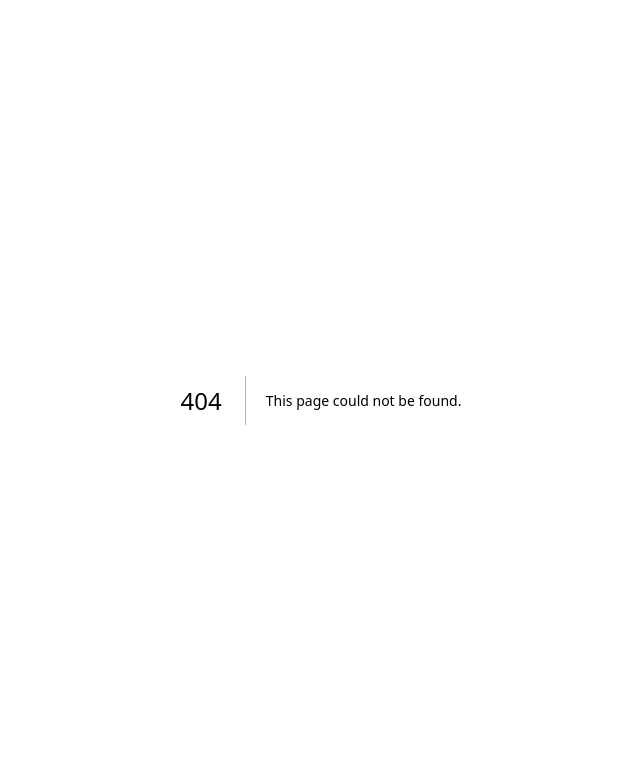
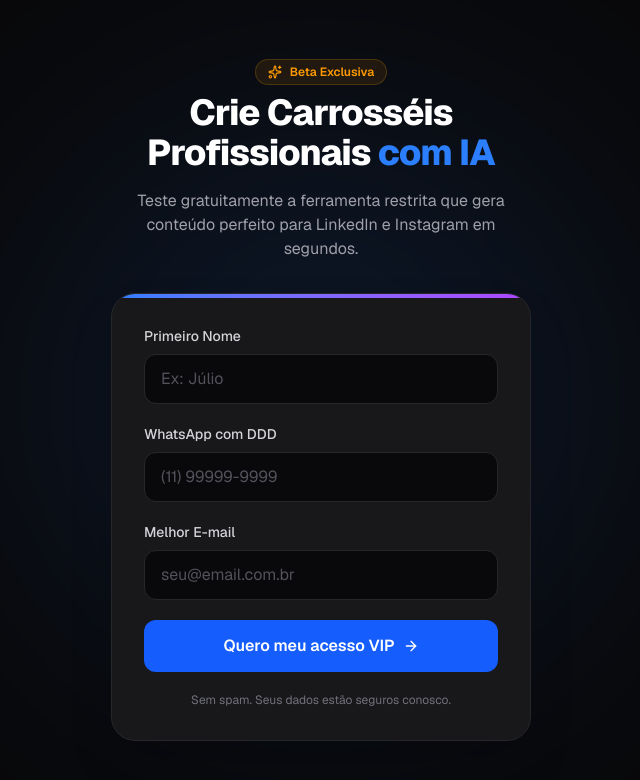
Before and after one commit to caladojuliocesar-eng/OttoMatic-Carrossel-News, a Next.js app: page /vip in a window 1280 px wide. Before the commit this address had no page. Shown: the top 780 px of the page, without its empty margins (319-959 px from the left). Built offline with nearby package versions, Linux system fonts and the light colour scheme.

Commit message:
feat: landing page vip com google sheets integration

```diff
--- /dev/null
+++ b/err.html
@@ -0,0 +1 @@
+<!DOCTYPE html><html><head><link rel="shortcut icon" href="//ssl.gstatic.com/docs/script/images/favicon.ico"><title>Erro</title><style type="text/css" nonce="ifLNlKqnQgz_yBh2pddJHw">body {background-color: #fff; margin: 0; padding: 0;}.errorMessage {font-family: Arial,sans-serif; font-size: 12pt; font-weight: bold; line-height: 150%; padding-top: 25px;}</style></head><body style="margin:20px"><div><img alt="Google Apps Script" src="//ssl.gstatic.com/docs/script/images/logo.png"></div><div style="text-align:center;font-family:monospace;margin:50px auto 0;max-width:600px">TypeError: &quot;&quot; is not a function (linha 1, arquivo &quot;Código&quot;)</div></body></html>
--- /dev/null
+++ b/src/app/api/leads/route.js
@@ -0,0 +1,43 @@
+import { NextResponse } from 'next/server';
+
+export async function POST(request) {
+  try {
+    const body = await request.json();
+
+    const webhookUrl = process.env.GOOGLE_SHEETS_WEBHOOK_URL;
+
+    if (!webhookUrl) {
+      console.error('GOOGLE_SHEETS_WEBHOOK_URL não configurada no .env.local');
+      return NextResponse.json({ error: 'Configuração do sistema ausente' }, { status: 500 });
+    }
+
+    // Encaminha os dados do formulário para o Google Apps Script de forma segura,
+    // ocultando a URL real do usuário final.
+    const response = await fetch(webhookUrl, {
+      method: 'POST',
+      body: JSON.stringify(body),
+      // Algumas requisições fetch para o Apps Script podem dar erro de CORS se passarmos Content-Type,
+      // mas como o Apps Script em POST usa content body como JSON, texto puro (text/plain) ou nulo resolve.
+      // E é vital não exigir headers complexos.
+      headers: {
+        'Content-Type': 'text/plain;charset=utf-8',
+      },
+      // follow: Google script redirects to an HTML page after POST, NextJS fetch handles it OK if redirected.
+    });
+
+    // O status HTTP normal de sucesso pra fetch no google script é 200, mas com redirc.
+    const responseText = await response.text();
+    let result = { status: 'success' }; // Default to success because Google returns weird HTML sometimes
+
+    try {
+      result = JSON.parse(responseText);
+    } catch(e) { /* ignores, as Google might return a 200 OK with weird wrapper */ }
+
+
+    return NextResponse.json({ success: true });
+
+  } catch (error) {
+    console.error('Erro ao salvar Lead na API Route:', error);
+    return NextResponse.json({ error: 'Erro interno no servidor' }, { status: 500 });
+  }
+}
--- /dev/null
+++ b/src/app/vip/page.js
@@ -0,0 +1,177 @@
+"use client";
+
+import { useState } from 'react';
+import { Sparkles, CheckCircle, ArrowRight, Loader2, AlertCircle } from 'lucide-react';
+
+export default function VipPage() {
+  const [formData, setFormData] = useState({ name: '', email: '', whatsapp: '' });
+  const [status, setStatus] = useState('idle'); // idle | loading | success | error
+
+  const handleSubmit = async (e) => {
+    e.preventDefault();
+    if (!formData.name || !formData.email || !formData.whatsapp) return;
+
+    setStatus('loading');
+
+    try {
+      const res = await fetch('/api/leads', {
+        method: 'POST',
+        headers: { 'Content-Type': 'application/json' },
+        body: JSON.stringify(formData)
+      });
+
+      if (res.ok) {
+        const data = await res.json();
+        if (data.success) {
+          setStatus('success');
+        } else {
+          setStatus('error');
+        }
+      } else {
+        setStatus('error');
+      }
+    } catch (error) {
+      console.error(error);
+      setStatus('error');
+    }
+  };
+
+  const handleChange = (e) => {
+    setFormData({ ...formData, [e.target.name]: e.target.value });
+  };
+
+  if (status === 'success') {
+    return (
+      <div className="min-h-screen bg-zinc-950 flex items-center justify-center p-6 font-sans">
+        <div className="max-w-md w-full bg-zinc-900 border border-zinc-800 rounded-2xl p-10 text-center space-y-6 shadow-2xl relative overflow-hidden">
+          <div className="absolute top-0 left-0 w-full h-1 bg-gradient-to-r from-blue-500 via-purple-500 to-amber-500"></div>
+
+          <div className="w-20 h-20 rounded-full bg-green-500/10 flex items-center justify-center mx-auto mb-6">
+            <CheckCircle className="w-10 h-10 text-green-500" />
+          </div>
+
+          <div>
+            <h2 className="text-3xl font-bold text-white mb-3">Solicitação Recebida!</h2>
+            <p className="text-zinc-400 text-base leading-relaxed">
+              Como estamos em fase Beta Exclusiva, o Júlio validará seu acesso em breve.
+            </p>
+          </div>
+
+          <div className="bg-zinc-800/50 rounded-xl p-4 border border-zinc-700/50 mt-6 text-left">
+            <p className="text-zinc-300 text-sm mb-2">
+              <strong className="text-white">O que acontece agora?</strong>
+            </p>
+            <ol className="text-zinc-400 text-sm space-y-2 list-decimal list-inside">
+              <li>Sua vaga na fila de testes foi reservada.</li>
+              <li>O link VIP será gerado para o seu perfil.</li>
+              <li>Você receberá o acesso no seu WhatsApp ou E-mail nas próximas horas.</li>
+            </ol>
+          </div>
+        </div>
+      </div>
+    );
+  }
+
+  return (
+    <div className="min-h-screen bg-zinc-950 flex items-center justify-center p-6 font-sans text-zinc-100">
+
+      {/* Background Glow */}
+      <div className="absolute top-1/2 left-1/2 -translate-x-1/2 -translate-y-1/2 w-[600px] h-[600px] bg-blue-500/10 rounded-full blur-[120px] pointer-events-none"></div>
+
+      <div className="max-w-[420px] w-full z-10">
+
+        {/* Header Header */}
+        <div className="text-center mb-8 space-y-4">
+          <div className="inline-flex items-center gap-2 bg-amber-500/10 border border-amber-500/20 text-amber-500 text-xs font-semibold px-3 py-1 rounded-full mb-2">
+            <Sparkles className="w-3.5 h-3.5" />
+            Beta Exclusiva
+          </div>
+          <h1 className="text-4xl font-extrabold text-white tracking-tight">
+            Crie Carrosséis Profissionais <span className="text-blue-500">com IA</span>
+          </h1>
+          <p className="text-zinc-400 text-base">
+            Teste gratuitamente a ferramenta restrita que gera conteúdo perfeito para LinkedIn e Instagram em segundos.
+          </p>
+        </div>
+
+        {/* Form Card */}
+        <div className="bg-zinc-900 border border-zinc-800 rounded-3xl p-8 shadow-2xl relative overflow-hidden">
+          <div className="absolute top-0 left-0 w-full h-1 bg-gradient-to-r from-blue-500 to-purple-500"></div>
+
+          <form onSubmit={handleSubmit} className="space-y-5">
+
+            {status === 'error' && (
+              <div className="bg-red-500/10 border border-red-500/20 rounded-xl p-3 flex gap-3 text-red-500 text-sm">
+                <AlertCircle className="w-5 h-5 shrink-0" />
+                <p>Ocorreu um erro ao enviar sua solicitação. Tente novamente mais tarde.</p>
+              </div>
+            )}
+
+            <div className="space-y-2">
+              <label htmlFor="name" className="text-sm font-medium text-zinc-300 block">Primeiro Nome</label>
+              <input
+                id="name"
+                name="name"
+                type="text"
+                required
+                value={formData.name}
+                onChange={handleChange}
+                placeholder="Ex: Júlio"
+                className="w-full bg-zinc-950 border border-zinc-800 text-white rounded-xl px-4 py-3 focus:outline-none focus:ring-2 focus:ring-blue-500/50 focus:border-blue-500 transition-all placeholder:text-zinc-600"
+              />
+            </div>
+
+            <div className="space-y-2">
+              <label htmlFor="whatsapp" className="text-sm font-medium text-zinc-300 block">WhatsApp com DDD</label>
+              <input
+                id="whatsapp"
+                name="whatsapp"
+                type="tel"
+                required
+                value={formData.whatsapp}
+                onChange={handleChange}
+                placeholder="(11) 99999-9999"
+                className="w-full bg-zinc-950 border border-zinc-800 text-white rounded-xl px-4 py-3 focus:outline-none focus:ring-2 focus:ring-blue-500/50 focus:border-blue-500 transition-all placeholder:text-zinc-600"
+              />
+            </div>
+
+            <div className="space-y-2">
+              <label htmlFor="email" className="text-sm font-medium text-zinc-300 block">Melhor E-mail</label>
+              <input
+                id="email"
+                name="email"
+                type="email"
+                required
+                value={formData.email}
+                onChange={handleChange}
+                placeholder="seu@email.com.br"
+                className="w-full bg-zinc-950 border border-zinc-800 text-white rounded-xl px-4 py-3 focus:outline-none focus:ring-2 focus:ring-blue-500/50 focus:border-blue-500 transition-all placeholder:text-zinc-600"
+              />
+            </div>
+
+            <button
+              type="submit"
+              disabled={status === 'loading'}
+              className="w-full bg-blue-600 hover:bg-blue-500 text-white font-semibold py-3.5 px-6 rounded-xl transition-all flex items-center justify-center gap-2 group mt-2 disabled:opacity-70 disabled:cursor-not-allowed"
+            >
+              {status === 'loading' ? (
+                <>
+                  <Loader2 className="w-5 h-5 animate-spin" />
+                  Processando...
+                </>
+              ) : (
+                <>
+                  Quero meu acesso VIP
+                  <ArrowRight className="w-4 h-4 group-hover:translate-x-1 transition-transform" />
+                </>
+              )}
+            </button>
+            <p className="text-zinc-500 text-xs text-center mt-4">
+              Sem spam. Seus dados estão seguros conosco.
+            </p>
+          </form>
+        </div>
+      </div>
+    </div>
+  );
+}
```
Also changed, not shown: err_get.html (added), 1 other file (tests, documents, lock files or other folders).
